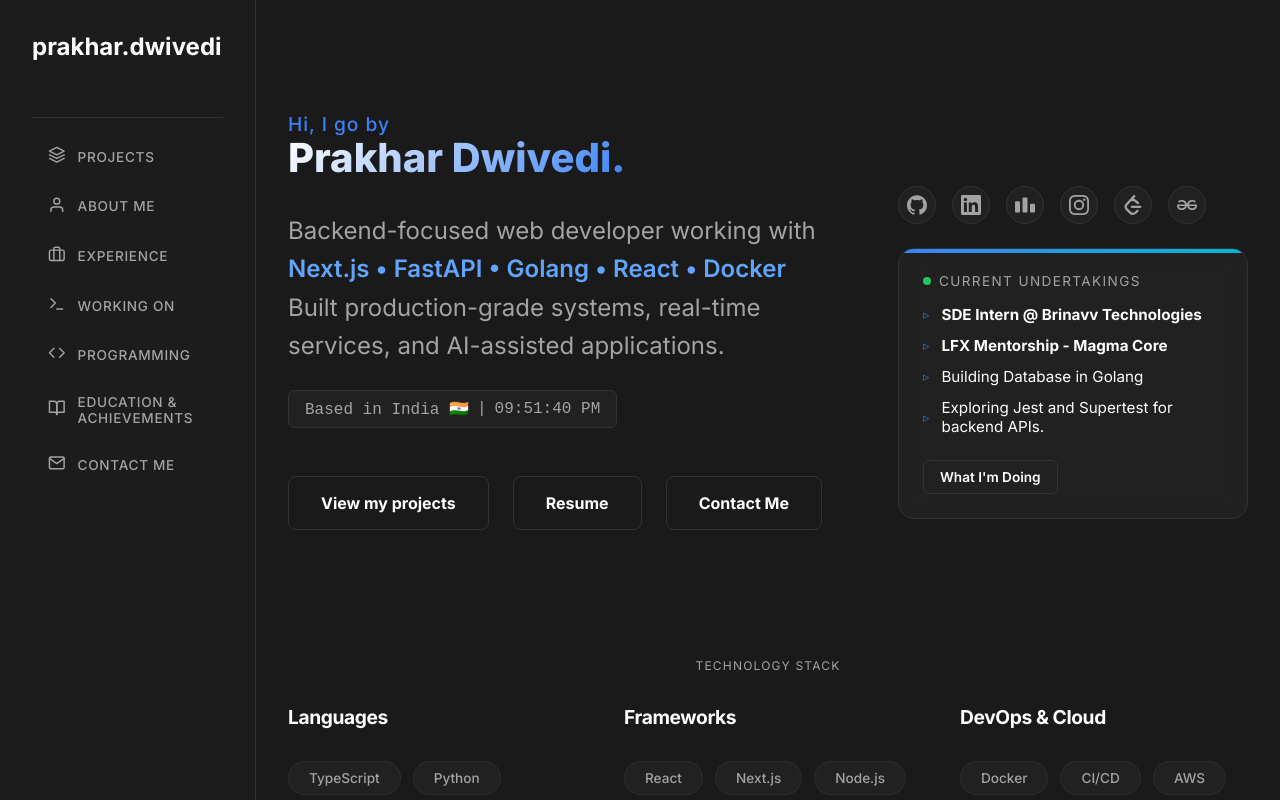
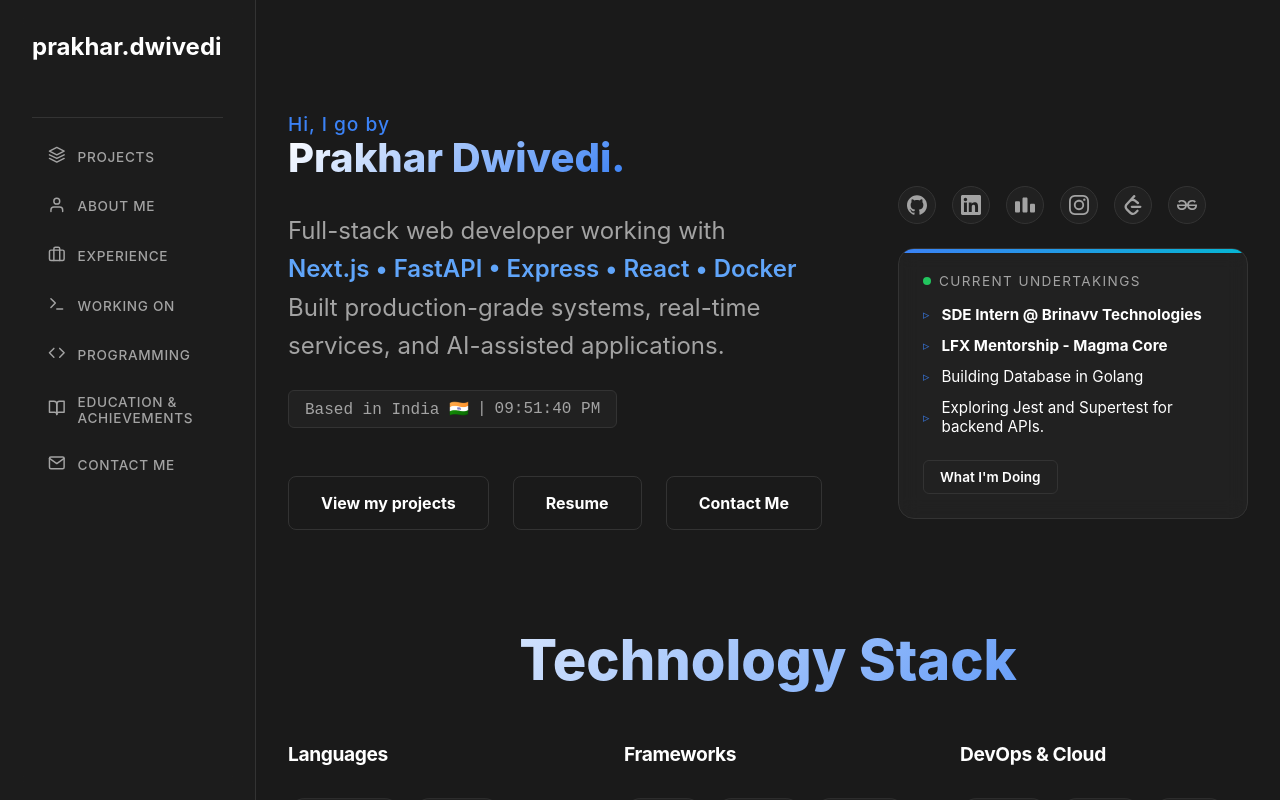
Before and after one commit to prakharDvedi/portfolio, a Next.js app: page / in a window 1280 px wide. Built offline with nearby package versions, Linux system fonts and the light colour scheme.

Commit message:
feat: Establish initial Next.js portfolio structure with global styles, main layout, and home page components.

```diff
--- a/src/app/globals.css
+++ b/src/app/globals.css
@@ -7,8 +7,10 @@
   --accent-secondary: #60a5fa;
   --accent-hover: #2563eb;
   --border-color: #333333;
-  --font-sans: "Inter", -apple-system, BlinkMacSystemFont, "Segoe UI", Roboto,
-    "Helvetica Neue", Arial, sans-serif;
+  --font-sans:
+    "Iosevka Charon Mono", -apple-system, BlinkMacSystemFont, "Segoe UI",
+    Roboto, "Helvetica Neue", Arial, sans-serif;
+  --font-mono: "Iosevka Charon Mono", monospace;
 }
 
 * {
--- a/src/app/home.module.css
+++ b/src/app/home.module.css
@@ -233,6 +233,22 @@
   display: block;
 }
 
+.techSectionTitle {
+  font-size: 3.5rem;
+  font-weight: 800;
+  margin-bottom: 3rem;
+  margin-top: -2rem; /* Pulls it up further */
+  color: var(--text-primary);
+  background: linear-gradient(
+    135deg,
+    var(--text-primary) 0%,
+    var(--accent-primary) 100%
+  );
+  -webkit-background-clip: text;
+  -webkit-text-fill-color: transparent;
+  background-clip: text;
+}
+
 /* Tech Stack Categorical Pill Layout */
 .techSectionGrid {
   display: grid;
--- a/src/app/layout.tsx
+++ b/src/app/layout.tsx
@@ -1,12 +1,11 @@
 import type { Metadata } from "next";
-import { Inter } from "next/font/google";
+// Removed Inter font import
 import "./globals.css";
 import Sidebar from "@/components/Sidebar";
 import Footer from "@/components/Footer";
 import styles from "./layout.module.css";
 
-const inter = Inter({ subsets: ["latin"] });
-
+// Font imported via head tag
 export const metadata: Metadata = {
   title: "Prakhar Portfolio",
   description: "Personal portfolio website",
@@ -22,7 +21,19 @@ export default function RootLayout({
 }) {
   return (
     <html lang="en">
-      <body className={inter.className}>
+      <head>
+        <link rel="preconnect" href="https://fonts.googleapis.com" />
+        <link
+          rel="preconnect"
+          href="https://fonts.gstatic.com"
+          crossOrigin="anonymous"
+        />
+        <link
+          href="https://fonts.googleapis.com/css2?family=IBM+Plex+Serif:ital,wght@0,300;0,400;0,500;0,700;1,300;1,400;1,500;1,700&display=swap"
+          rel="stylesheet"
+        />
+      </head>
+      <body>
         <div className={styles.container}>
           <Sidebar />
           <main className={styles.mainContent}>
--- a/src/app/page.tsx
+++ b/src/app/page.tsx
@@ -20,7 +20,7 @@ import { currentWorkData } from "@/data/currentWork";
 export default function Home() {
   const [time, setTime] = useState<string>("");
   const words = useMemo(
-    () => ["Next.js • FastAPI • Golang • React • Docker"],
+    () => ["Next.js • FastAPI • Express • React • Docker"],
     [],
   );
 
@@ -80,7 +80,7 @@ export default function Home() {
             animate={{ opacity: 1, y: 0 }}
             transition={{ duration: 0.5, delay: 0.2 }}
           >
-            Backend-focused web developer working with <br />
+            Full-stack web developer working with <br />
             <span className={styles.techRotator}>
               <AnimatePresence mode="wait">
                 <motion.span
@@ -230,9 +230,9 @@ export default function Home() {
         viewport={{ once: true }}
         transition={{ duration: 0.8 }}
       >
-        <span className={styles.sectionLabel} style={{ textAlign: "center" }}>
+        <h2 className={styles.techSectionTitle} style={{ textAlign: "center" }}>
           Technology Stack
-        </span>
+        </h2>
 
         <div className={styles.techSectionGrid}>
           {techStackData.map((categoryObj, idx) => (
--- a/src/data/techStack.ts
+++ b/src/data/techStack.ts
@@ -1,7 +1,7 @@
 export const techStackData = [
   {
     category: "Languages",
-    items: ["TypeScript", "Python", "C++", "GoLang", "Java"],
+    items: ["TypeScript", "Python", "C++", "Go", "Java"],
   },
   {
     category: "Frameworks",
```
